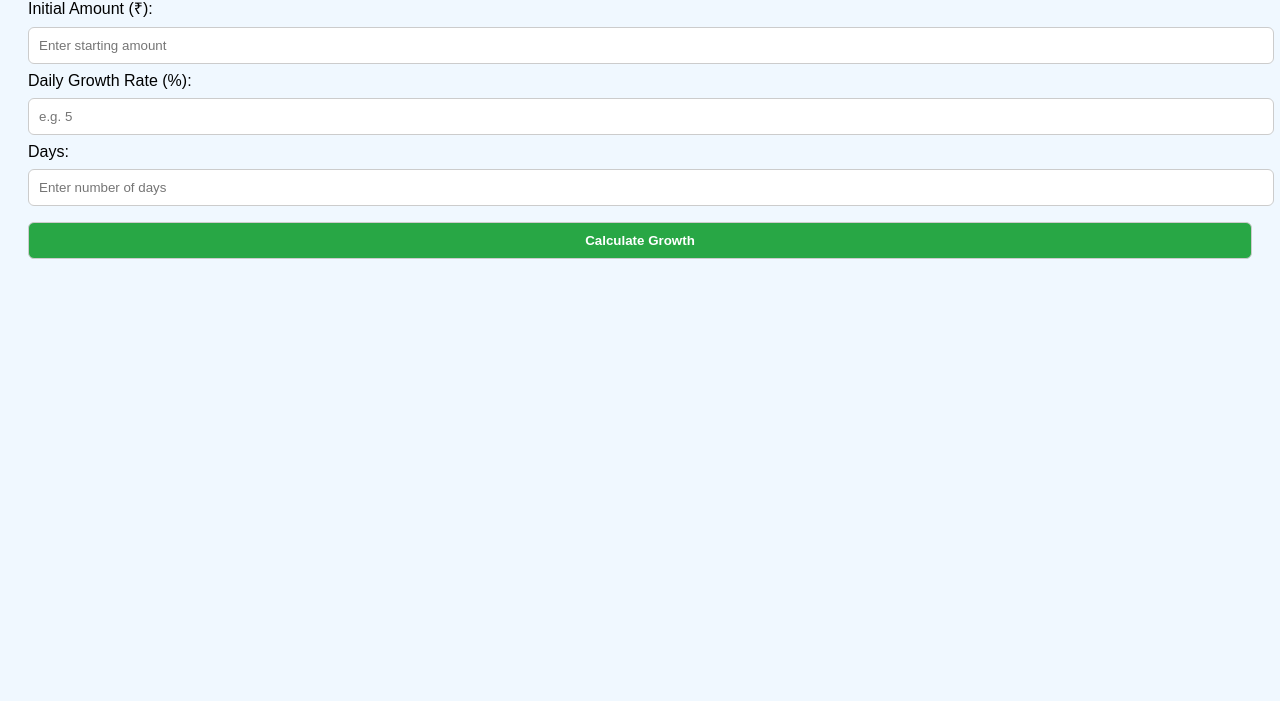
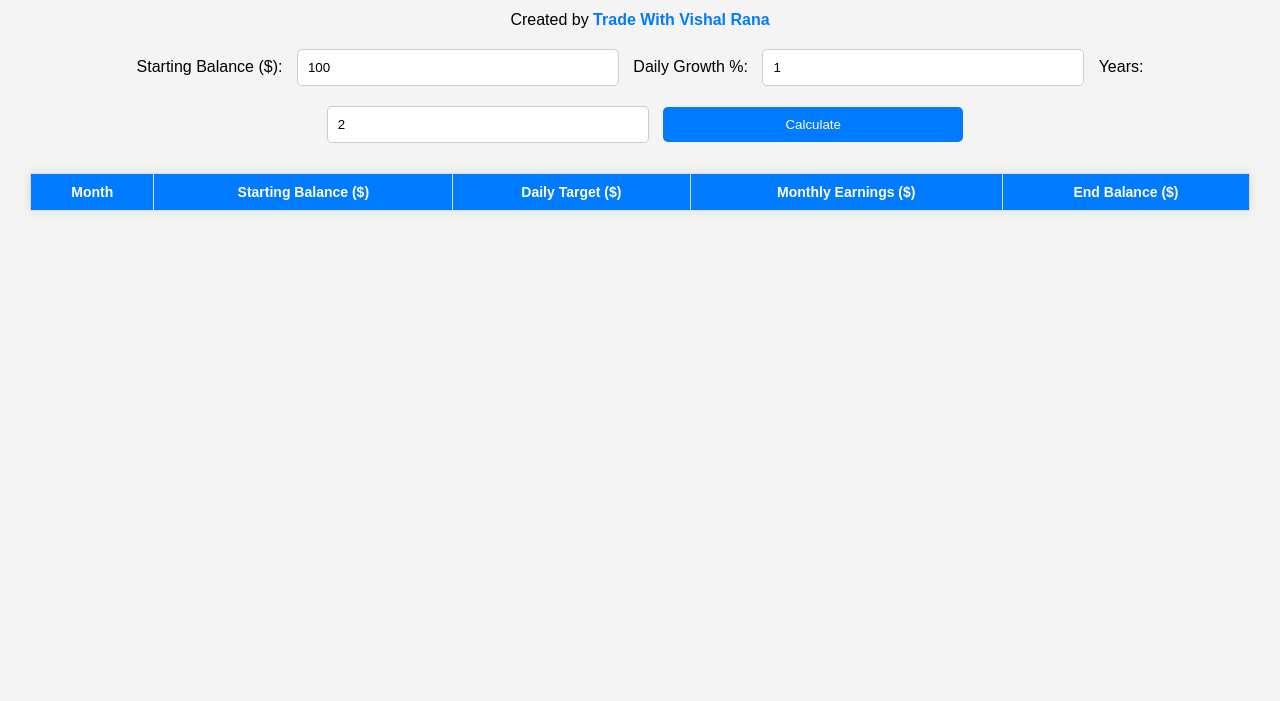
Before and after one commit to IamVishalSinghRana/YouTube, a plain HTML site: page growth-calculator.html in a window 1280 px wide. Shown: the part 99-800 px from the top of the page. Drawn offline with Linux system fonts and the light colour scheme.

Commit message:
Update growth-calculator.html

```diff
--- a/growth-calculator.html
+++ b/growth-calculator.html
@@ -1,70 +1,196 @@
 <!DOCTYPE html>
 <html lang="en">
 <head>
-  <meta charset="UTF-8" />
-  <title>Growth Calculator</title>
+    <meta charset="UTF-8">
+    <meta name="viewport" content="width=device-width, initial-scale=1.0">
+    <title>Binary Trading Growth Calculator</title>
     <style>
         body {
-      font-family: Poppins, sans-serif;
-      padding: 20px;
-      background: #f0f8ff;
+            font-family: Arial, sans-serif;
+            background-color: #f4f4f4;
+            text-align: center;
+            margin: 20px;
+            padding: 10px;
         }
-    h2 {
+        h1 {
             color: #333;
         }
-    input, button {
+        .channel-link {
+            margin-bottom: 10px;
+            font-size: 16px;
+        }
+        .channel-link a {
+            color: #007BFF;
+            text-decoration: none;
+            font-weight: bold;
+        }
+        .channel-link a:hover {
+            text-decoration: underline;
+        }
+        table {
+            width: 100%;
+            max-width: 100%;
+            margin: 20px auto;
+            border-collapse: collapse;
+            background: #fff;
+            box-shadow: 0px 0px 10px rgba(0, 0, 0, 0.1);
+        }
+        th, td {
+            border: 1px solid #ddd;
             padding: 10px;
-      margin: 8px 0;
-      width: 100%;
+            text-align: center;
+            font-size: 14px;
+        }
+        th {
+            background-color: #007BFF;
+            color: white;
+        }
+        tr:nth-child(even) {
+            background-color: #f9f9f9;
+        }
+        input {
+            padding: 10px;
+            margin: 10px;
             border: 1px solid #ccc;
-      border-radius: 6px;
+            border-radius: 5px;
+            width: 90%;
+            max-width: 300px;
         }
         button {
-      background-color: #28a745;
+            padding: 10px 15px;
+            border: none;
+            background-color: #007BFF;
             color: white;
+            cursor: pointer;
+            border-radius: 5px;
+            width: 90%;
+            max-width: 300px;
+        }
+        .final-balance {
+            font-size: 2em;
             font-weight: bold;
-      cursor: pointer;
+            color: #28a745;
+            margin-top: 20px;
+            word-wrap: break-word;
         }
-    #result {
-      margin-top: 15px;
-      font-weight: bold;
-      color: #444;
+        @media (max-width: 600px) {
+            table {
+                font-size: 12px;
+            }
+            th, td {
+                padding: 8px;
+            }
+            h1 {
+                font-size: 20px;
+            }
+            .final-balance {
+                font-size: 1.5em;
+            }
         }
     </style>
 </head>
 <body>
-  <h2>Compound Growth Calculator</h2>
-  <label>Initial Amount (₹):</label>
-  <input type="number" id="initial" placeholder="Enter starting amount" />
+    <h1>Vishal Rana Binary Trading Growth Projection</h1>
+    <div class="channel-link">
+        Created by <a href="https://www.youtube.com/@TradeWithVishalRana" target="_blank">Trade With Vishal Rana</a>
+    </div>
+    <label>Starting Balance ($): </label>
+    <input type="number" id="startingBalance" value="100" min="1">
+    <label>Daily Growth %: </label>
+    <input type="number" id="growthPercent" value="1" min="0.1" step="0.1">
+    <label>Years: </label>
+    <input type="number" id="years" value="2" min="1">
+    <button onclick="calculateGrowth()">Calculate</button>
 
-  <label>Daily Growth Rate (%):</label>
-  <input type="number" id="rate" placeholder="e.g. 5" />
+    <table>
+        <thead>
+            <tr>
+                <th>Month</th>
+                <th>Starting Balance ($)</th>
+                <th>Daily Target ($)</th>
+                <th>Monthly Earnings ($)</th>
+                <th>End Balance ($)</th>
+            </tr>
+        </thead>
+        <tbody id="calculation"></tbody>
+    </table>
 
-  <label>Days:</label>
-  <input type="number" id="days" placeholder="Enter number of days" />
-
-  <button onclick="calculate()">Calculate Growth</button>
-
-  <div id="result"></div>
+    <div id="finalBalance" class="final-balance"></div>
 
     <script>
-    function calculate() {
-      const initial = parseFloat(document.getElementById("initial").value);
-      const rate = parseFloat(document.getElementById("rate").value);
-      const days = parseInt(document.getElementById("days").value);
-
-      if (isNaN(initial) || isNaN(rate) || isNaN(days)) {
-        document.getElementById("result").innerText = "Please enter valid numbers.";
-        return;
+        function formatNumber(num) {
+            return new Intl.NumberFormat('en-US').format(num);
         }
 
-      let total = initial;
-      for (let i = 0; i < days; i++) {
-        total += total * (rate / 100);
+        function calculateGrowth() {
+            let deposit = parseFloat(document.getElementById("startingBalance").value);
+            let growthPercent = parseFloat(document.getElementById("growthPercent").value) / 100;
+            let years = parseInt(document.getElementById("years").value);
+            let totalMonths = years * 12;
+            let balance = deposit;
+            const tableBody = document.getElementById("calculation");
+            tableBody.innerHTML = "";
+
+            for (let month = 1; month <= totalMonths; month++) {
+                let dailyEarning = (balance * growthPercent).toFixed(2);
+                let monthlyEarning = (dailyEarning * 30).toFixed(2);
+                let endBalance = (parseFloat(balance) + parseFloat(monthlyEarning)).toFixed(2);
+
+                let row = `<tr>
+                            <td>${month}</td>
+                            <td>$${formatNumber(balance)}</td>
+                            <td>$${formatNumber(dailyEarning)}</td>
+                            <td>$${formatNumber(monthlyEarning)}</td>
+                            <td>$${formatNumber(endBalance)}</td>
+                          </tr>`;
+
+                tableBody.innerHTML += row;
+                balance = endBalance;
             }
 
-      document.getElementById("result").innerText = `Projected Amount after ${days} days: ₹${total.toFixed(2)}`;
+            let finalBalanceUSD = formatNumber(parseFloat(balance).toFixed(2));
+            let finalBalanceINR = formatNumber((balance * 83).toFixed(2)); // Approximate conversion rate
+
+            document.getElementById("finalBalance").innerHTML = `Final Balance: $${finalBalanceUSD} (₹${finalBalanceINR})`;
         }
     </script>
+  <script>
+    function formatNumber(num) {
+        return new Intl.NumberFormat('en-US').format(num);
+    }
+
+    function calculateGrowth() {
+        let deposit = parseFloat(document.getElementById("startingBalance").value);
+        let growthPercent = parseFloat(document.getElementById("growthPercent").value) / 100;
+        let years = parseInt(document.getElementById("years").value);
+        let totalMonths = years * 12;
+        let balance = deposit;
+        const tableBody = document.getElementById("calculation");
+        tableBody.innerHTML = "";
+
+        for (let month = 1; month <= totalMonths; month++) {
+            let dailyEarning = (balance * growthPercent).toFixed(2);
+            let monthlyEarning = (dailyEarning * 30).toFixed(2);
+            let endBalance = (parseFloat(balance) + parseFloat(monthlyEarning)).toFixed(2);
+
+            let row = `<tr>
+                        <td>${month}</td>
+                        <td>$${formatNumber(balance)}</td>
+                        <td>$${formatNumber(dailyEarning)}</td>
+                        <td>$${formatNumber(monthlyEarning)}</td>
+                        <td>$${formatNumber(endBalance)}</td>
+                      </tr>`;
+
+            tableBody.innerHTML += row;
+            balance = endBalance;
+        }
+
+        let finalBalanceUSD = formatNumber(parseFloat(balance).toFixed(2));
+        let finalBalanceINR = formatNumber((balance * 83).toFixed(2)); // Approximate conversion rate
+
+        document.getElementById("finalBalance").innerHTML = `Final Balance: $${finalBalanceUSD} (₹${finalBalanceINR})`;
+    }
+</script>
+
 </body>
 </html>
```
Lines whose indentation alone changed are shown as unchanged.
